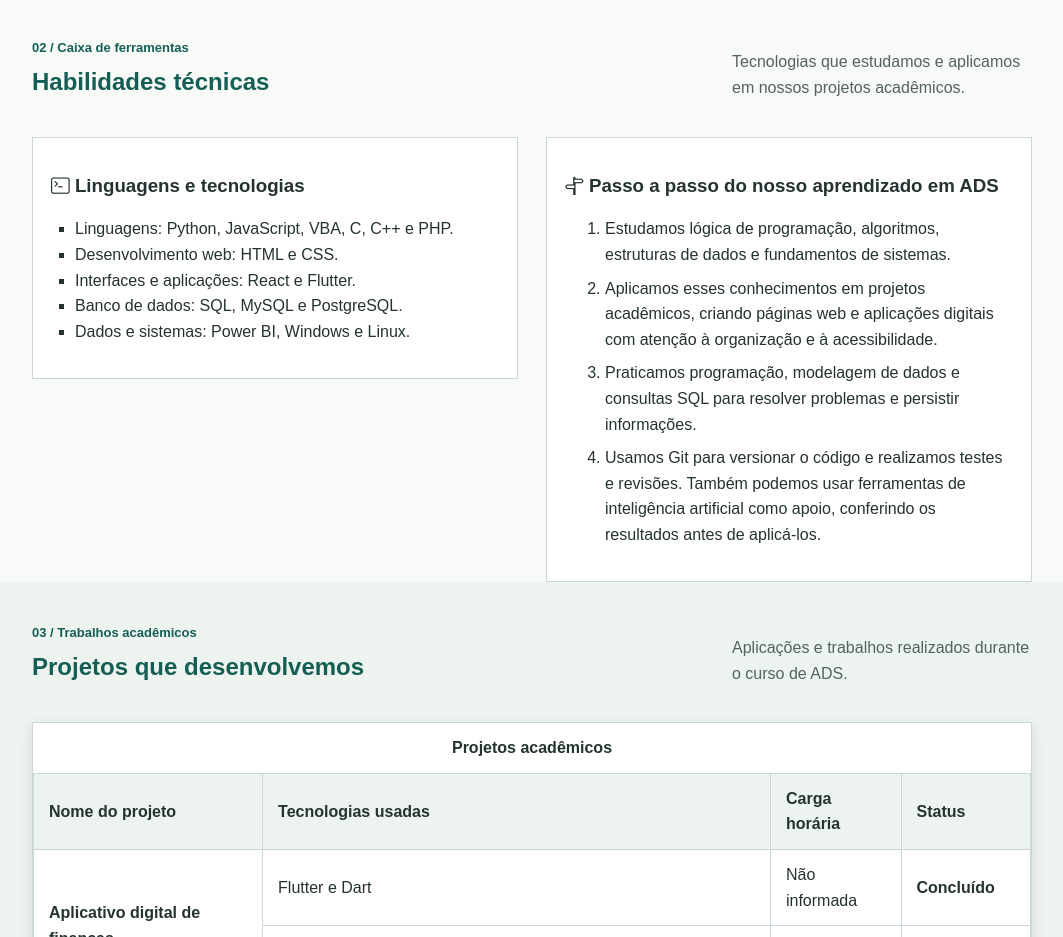
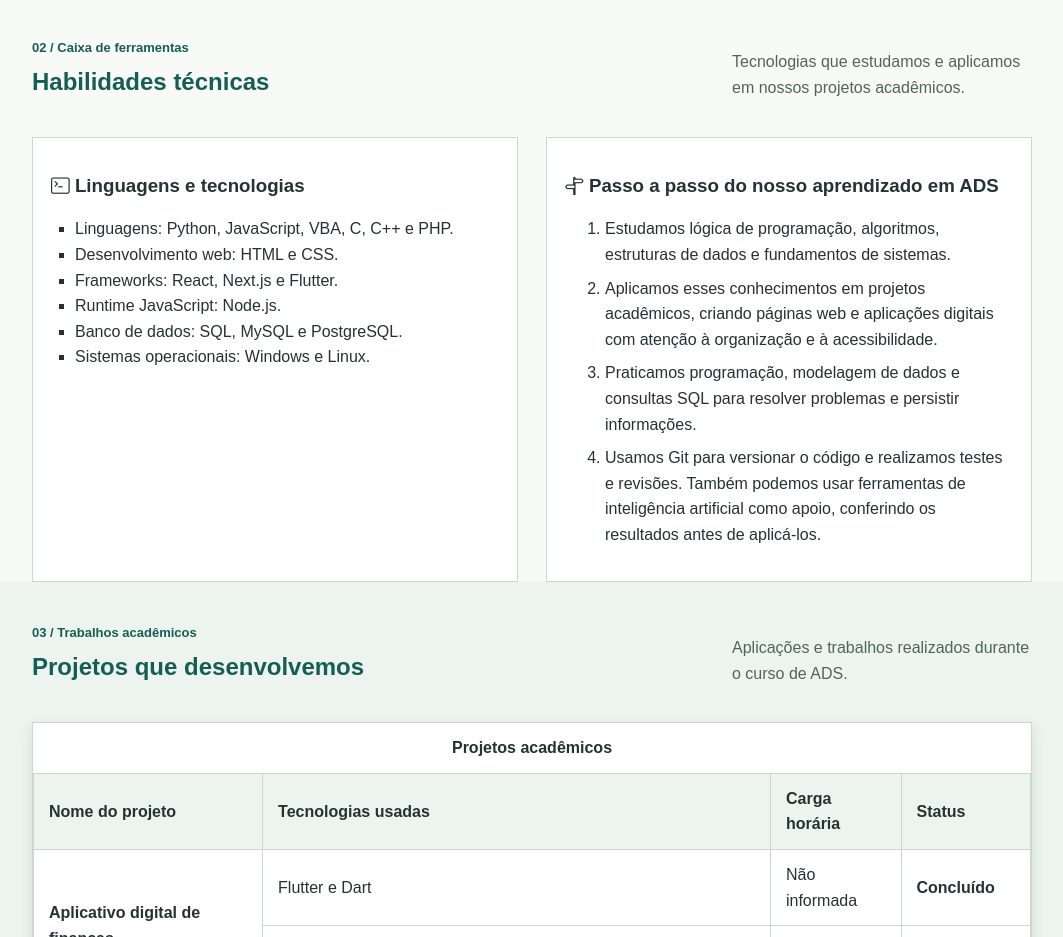
Before and after one commit to marcus0milan/portfolio_silva_pires, a plain HTML site: page index.html in a window 1280 px wide. Shown: the part 1100-2037 px from the top of the page, without its empty margins (108-1171 px from the left). Drawn offline with nearby package versions, Linux system fonts and the light colour scheme.

Commit message:
refactor: update skill list terminology for clarity and consistency

```diff
--- a/css/estilo.css
+++ b/css/estilo.css
@@ -216,6 +216,10 @@ h3 {
 	grid-template-columns: 1fr 1fr;
 	gap: 28px;
 	align-items: start;
+}
+
+.skills-grid {
+	align-items: stretch;
 }
 
 .section-heading-row {
--- a/index.html
+++ b/index.html
@@ -77,9 +77,10 @@
 					<ul class="skill-list">
 						<li>Linguagens: Python, JavaScript, VBA, C, C++ e PHP.</li>
 						<li>Desenvolvimento web: HTML e CSS.</li>
-						<li>Interfaces e aplicações: React e Flutter.</li>
+						<li>Frameworks: React, Next.js e Flutter.</li>
+						<li>Runtime JavaScript: Node.js.</li>
 						<li>Banco de dados: SQL, MySQL e PostgreSQL.</li>
-						<li>Dados e sistemas: Power BI, Windows e Linux.</li>
+						<li>Sistemas operacionais: Windows e Linux.</li>
 					</ul>
 				</article>
 				<article class="skill-panel learning-panel">
```
